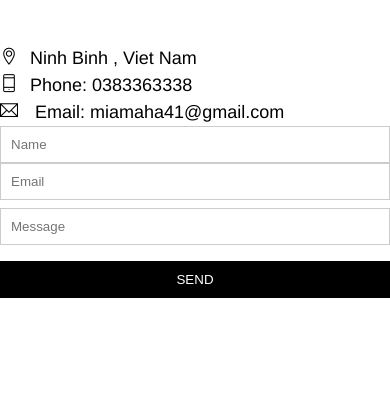
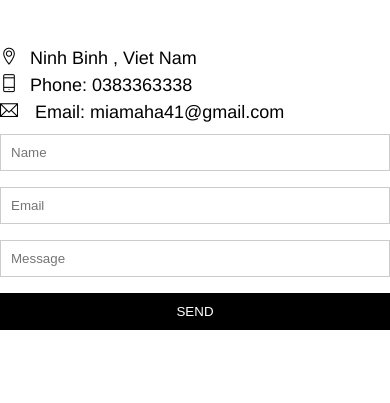
Before and after one commit to miamaha41/theband, a plain HTML site: page index.html in a window 390 px wide. Shown: the part 3625-4028 px from the top of the page. Drawn offline with Linux system fonts and the light colour scheme.

```diff
--- a/assets/css/responsive.css
+++ b/assets/css/responsive.css
@@ -32,6 +32,9 @@
     .s-col-full {
         width: 100%;
     }
+    .s-mt-8 {
+        margin: 8px 0px!important;
+    }
 }
 
 
--- a/index.html
+++ b/index.html
@@ -148,10 +148,10 @@
                     <div class="col col-half s-col-full contact-form">
                         <form>
                             <div class="row">
-                                <div class="col col-half s-col-full">
+                                <div class="col col-half s-col-full s-mt-8">
                                     <input type="text" name="Name" placeholder="Name" class="form-control" required>
                                 </div>
-                                <div class="col col-half s-col-full">
+                                <div class="col col-half s-col-full s-mt-8">
                                     <input type="text" name="Email" placeholder="Email" class="form-control" required>
                                 </div>
                             </div>
```
